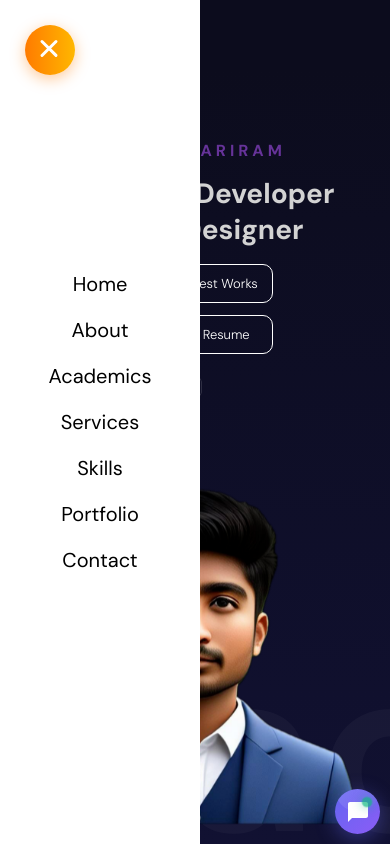
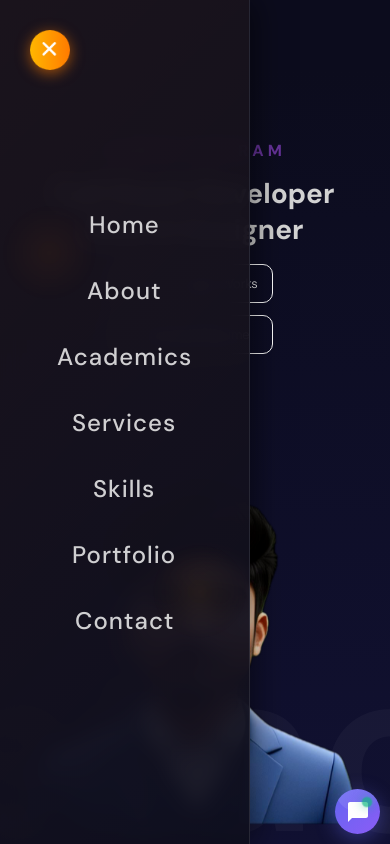
Before and after one commit to Aswin-Hariram/my-portfolio-2.0, a React (Vite) app: page / in a window 390 px wide. Both pictures are taken after a click on the button 50 px from the left and 50 px from the top of the page. Shown: the top 844 px of the page. Built offline with nearby package versions, Linux system fonts and the light colour scheme.

Commit message:
sidebar fixed

```diff
--- a/src/components/hero/hero.scss
+++ b/src/components/hero/hero.scss
@@ -101,7 +101,7 @@
       .buttons {
         display: flex;
         gap: 20px;
-        z-index: 99999;
+        z-index: 8888;
 
         @include tablet {
           gap: 15px;
--- a/src/components/services/Services.jsx
+++ b/src/components/services/Services.jsx
@@ -1,93 +1,65 @@
-import { useRef, useState, useEffect, useMemo } from "react";
+import { useRef, useState, useEffect } from "react";
 import "./services.scss";
 import { motion, useInView } from "framer-motion";
 
-// Create responsive variants based on screen size - with further reduced values
+// Create responsive variants based on screen size
 const getVariants = (isMobile, isTablet) => ({
   initial: {
-    opacity: 0, // Only animate opacity initially for better performance
+    x: isMobile ? -100 : isTablet ? -300 : -500,
+    y: isMobile ? 50 : 100,
+    opacity: 0,
   },
   animate: {
+    x: 0,
     opacity: 1,
+    y: 0,
     transition: {
-      duration: isMobile ? 0.2 : 0.3, // Even shorter duration
-      staggerChildren: isMobile ? 0.03 : 0.08, // Reduced stagger time
-      ease: "easeOut"
+      duration: isMobile ? 0.7 : 1,
+      staggerChildren: isMobile ? 0.08 : 0.1,
     },
   },
 });
 
-// Simplified child variants - separate transforms from opacity
-const getChildVariants = (isMobile, isTablet) => ({
-  initial: {
-    y: isMobile ? 10 : 20,
-    opacity: 0
-  },
-  animate: {
-    y: 0,
-    opacity: 1,
-    transition: {
-      type: "tween", // Using tween instead of spring for more predictable performance
-      duration: 0.3,
-      ease: "easeOut"
-    }
-  }
-});
-
-// Box hover variants with touch-friendly alternatives - simplified
+// Box hover variants with touch-friendly alternatives
 const getBoxVariants = (isMobile, isTablet) => ({
-  initial: { opacity: 0 },
+  initial: { opacity: 0, scale: 0.9 },
   animate: {
     opacity: 1,
-    transition: {
-      duration: 0.2,
-      ease: "easeOut"
-    }
+    scale: 1,
+    transition: { duration: 0.3 }
   },
-  hover: {
+  hover: isMobile || isTablet ? {
+    scale: 1.03,
     backgroundColor: "rgba(211, 211, 211, 0.9)",
     color: "black",
-    transition: {
-      duration: 0.2
-    }
+    transition: { duration: 0.3 }
+  } : {
+    backgroundColor: "lightgray",
+    color: "black"
   }
 });
 
 const Services = () => {
   const ref = useRef();
-  const isInView = useInView(ref, { margin: "-100px", amount: 0.1 }); // Added amount for more precise triggering
+  const isInView = useInView(ref, { margin: "-100px" });
   const [isMobile, setIsMobile] = useState(false);
   const [isTablet, setIsTablet] = useState(false);
 
-  // Debounced resize handler for better performance
+  // Check screen size on mount and resize
   useEffect(() => {
     const checkScreenSize = () => {
       setIsMobile(window.innerWidth <= 738);
       setIsTablet(window.innerWidth > 738 && window.innerWidth <= 1024);
     };
 
-    // Initial check
     checkScreenSize();
+    window.addEventListener("resize", checkScreenSize);
 
-    // Debounced resize handler
-    let timeoutId;
-    const handleResize = () => {
-      clearTimeout(timeoutId);
-      timeoutId = setTimeout(checkScreenSize, 150); // 150ms debounce
-    };
-
-    window.addEventListener("resize", handleResize);
-
-    return () => {
-      window.removeEventListener("resize", handleResize);
-      clearTimeout(timeoutId);
-    };
+    return () => window.removeEventListener("resize", checkScreenSize);
   }, []);
 
-  // Use useMemo for variants to prevent recalculation
-  const variants = useMemo(() => getVariants(isMobile, isTablet), [isMobile, isTablet]);
-  const childVariants = useMemo(() => getChildVariants(isMobile, isTablet), [isMobile, isTablet]);
-  const boxVariants = useMemo(() => getBoxVariants(isMobile, isTablet), [isMobile, isTablet]);
+  const variants = getVariants(isMobile, isTablet);
+  const boxVariants = getBoxVariants(isMobile, isTablet);
 
   // Function to navigate to portfolio section with filter
   const navigateToPortfolio = (serviceType) => {
@@ -120,26 +92,6 @@ const Services = () => {
     }
   };
 
-  // Pre-generate service items to avoid recreation on each render
-  const serviceItems = useMemo(() => [
-    {
-      title: "Custom Web Development",
-      description: "We specialize in building high-performance websites tailored to your business needs, ensuring seamless user experiences."
-    },
-    {
-      title: "Mobile App Development",
-      description: "Create apps that make a real impact. Whether Android or iOS, we develop apps that enhance user engagement and drive business growth."
-    },
-    {
-      title: "AI Solutions",
-      description: "Harness the power of AI for automation, predictive analysis, and personalized experiences that take your business to the next level."
-    },
-    {
-      title: "Cloud & Backend Solutions",
-      description: "Build scalable and secure cloud infrastructure. We provide robust backend solutions that are both reliable and scalable."
-    }
-  ], []);
-
   return (
     <motion.div
       className="services"
@@ -147,14 +99,8 @@ const Services = () => {
       initial="initial"
       ref={ref}
       animate={isInView ? "animate" : "initial"}
-      style={{ willChange: "opacity" }} // More specific willChange
-      layout="position"
     >
-      <motion.div
-        className="textContainer"
-        variants={childVariants}
-        style={{ willChange: "transform, opacity" }}
-      >
+      <motion.div className="textContainer" variants={variants}>
         <p>
           As a developer, my mission is to elevate your brand
           <br /> through cutting-edge technologies and tailored solutions.
@@ -162,17 +108,9 @@ const Services = () => {
         <hr />
       </motion.div>
 
-      <motion.div
-        className="titleContainer"
-        variants={childVariants}
-        style={{ willChange: "transform, opacity" }}
-      >
+      <motion.div className="titleContainer" variants={variants}>
         <div className="title">
-          <img
-            src="/people.webp"
-            alt="People"
-            loading="eager" // Prioritize image loading
-          />
+          <img src="/people.webp" alt="People" />
           <h1>
             <motion.b whileHover={{ color: "orange" }}>Innovative</motion.b> Ideas
           </h1>
@@ -185,19 +123,31 @@ const Services = () => {
         </div>
       </motion.div>
 
-      <motion.div
-        className="listContainer"
-        variants={childVariants}
-        style={{ willChange: "transform, opacity" }}
-      >
-        {serviceItems.map((service, index) => (
+      <motion.div className="listContainer" variants={variants}>
+        {[
+          {
+            title: "Custom Web Development",
+            description: "We specialize in building high-performance websites tailored to your business needs, ensuring seamless user experiences."
+          },
+          {
+            title: "Mobile App Development",
+            description: "Create apps that make a real impact. Whether Android or iOS, we develop apps that enhance user engagement and drive business growth."
+          },
+          {
+            title: "AI Solutions",
+            description: "Harness the power of AI for automation, predictive analysis, and personalized experiences that take your business to the next level."
+          },
+          {
+            title: "Cloud & Backend Solutions",
+            description: "Build scalable and secure cloud infrastructure. We provide robust backend solutions that are both reliable and scalable."
+          }
+        ].map((service, index) => (
           <motion.div
             key={index}
             className="box"
             variants={boxVariants}
             whileHover="hover"
             whileTap={isMobile || isTablet ? "hover" : undefined}
-            style={{ willChange: "background-color, color" }}
           >
             <h2>{service.title}</h2>
             <p>{service.description}</p>
--- a/src/components/sidebar/Sidebar.jsx
+++ b/src/components/sidebar/Sidebar.jsx
@@ -1,34 +1,74 @@
 import { useState, useEffect, useRef } from "react";
-import { motion, AnimatePresence } from "framer-motion";
 import Links from "./links/Links";
 import "./sidebar.scss";
 import ToggleButton from "./toggleButton/ToggleButton";
-
-const variants = {
-  open: {
-    clipPath: "circle(1200px at 50px 50px)",
-    transition: {
-      type: "spring",
-      stiffness: 20,
-    },
-  },
-  closed: {
-    clipPath: "circle(30px at 50px 50px)",
-    transition: {
-      delay: 0.5,
-      type: "spring",
-      stiffness: 400,
-      damping: 40,
-    },
-  },
-};
+import { motion, AnimatePresence } from "framer-motion"; // Import framer-motion
 
 const Sidebar = ({ items = ["Home", "About", "Academics", "Services", "Skills", "Portfolio", "Contact"] }) => {
   const [open, setOpen] = useState(false);
   const [isScrolling, setIsScrolling] = useState(false);
   const [lastScrollY, setLastScrollY] = useState(0);
   const sidebarRef = useRef(null);
-  const scrollTimerRef = useRef(null); // Add this line to store the timer reference
+  const scrollTimerRef = useRef(null);
+
+  // Sidebar animation variants
+  const sidebarVariants = {
+    closed: {
+      x: "-100%",
+      transition: {
+        type: "spring",
+        stiffness: 300,
+        damping: 30,
+        when: "afterChildren",
+        staggerChildren: 0.05,
+      },
+    },
+    open: {
+      x: 0,
+      transition: {
+        type: "spring",
+        stiffness: 300,
+        damping: 30,
+        when: "beforeChildren",
+        staggerChildren: 0.1,
+      },
+    },
+  };
+
+  // Toggle button animation variants
+  const toggleVariants = {
+    initial: { scale: 0.8, opacity: 0 },
+    animate: {
+      scale: 1,
+      opacity: 1,
+      transition: {
+        type: "spring",
+        stiffness: 400,
+        damping: 17
+      }
+    },
+    hover: {
+      scale: 1.1,
+      boxShadow: "0 8px 25px rgba(255, 123, 0, 0.7)",
+      transition: {
+        type: "spring",
+        stiffness: 400,
+        damping: 10
+      }
+    },
+    tap: {
+      scale: 0.95,
+      boxShadow: "0 4px 10px rgba(255, 123, 0, 0.4)"
+    },
+    hidden: {
+      opacity: 0.9,
+      transition: { duration: 0.3 }
+    },
+    visible: {
+      opacity: 1,
+      transition: { duration: 0.3 }
+    }
+  };
 
   useEffect(() => {
     const handleScroll = () => {
@@ -64,8 +104,8 @@ const Sidebar = ({ items = ["Home", "About", "Academics", "Services", "Skills",
     const handleClickOutside = (event) => {
       if (open && sidebarRef.current && !sidebarRef.current.contains(event.target)) {
         // Check if the click is not on the toggle button (which has its own handler)
-        const toggleButton = document.querySelector('.sidebar button');
-        if (!toggleButton.contains(event.target)) {
+        const toggleButton = document.querySelector('.toggle-btn');
+        if (toggleButton && !toggleButton.contains(event.target)) {
           setOpen(false);
         }
       }
@@ -81,19 +121,31 @@ const Sidebar = ({ items = ["Home", "About", "Academics", "Services", "Skills",
   }, [open]);
 
   return (
-    <AnimatePresence>
-      <motion.div
-        className={`sidebar ${isScrolling ? 'hidden' : ''}`}
-        animate={open ? "open" : "closed"}
-        initial={{ opacity: 1 }}
-        exit={{ opacity: 0 }}
-      >
-        <motion.div className="bg" variants={variants} ref={sidebarRef}>
+    <>
+      {/* Sidebar content with AnimatePresence for exit animations */}
+      <AnimatePresence>
+        <motion.div
+          className={`sidebar-content ${isScrolling && !open ? 'hidden' : ''}`}
+          ref={sidebarRef}
+          initial="closed"
+          animate={open ? "open" : "closed"}
+          variants={sidebarVariants}
+          transition={{ type: "spring", stiffness: 300, damping: 30 }}
+        >
           <Links items={items} setOpen={setOpen} />
         </motion.div>
-        <ToggleButton setOpen={setOpen} />
+      </AnimatePresence>
+
+      {/* Toggle button with motion animations */}
+      <motion.div
+        className="toggle-container"
+        initial="initial"
+        animate={isScrolling ? "hidden" : "visible"}
+        variants={toggleVariants}
+      >
+        <ToggleButton setOpen={setOpen} open={open} />
       </motion.div>
-    </AnimatePresence>
+    </>
   );
 };
 
--- a/src/components/sidebar/links/Links.jsx
+++ b/src/components/sidebar/links/Links.jsx
@@ -1,45 +1,53 @@
-import { motion } from "framer-motion";
-
-const variants = {
-  open: {
-    transition: {
-      staggerChildren: 0.1,
-    },
-  },
-  closed: {
-    transition: {
-      staggerChildren: 0.05,
-      staggerDirection: -1,
-    },
-  },
-};
-const itemVariants = {
-  open: {
-    y: 0,
-    opacity: 1,
-  },
-  closed: {
-    y: 50,
-    opacity: 0,
-  },
-};
+import { motion } from "framer-motion"; // Import framer-motion
 
 const Links = ({ items = ["Home", "About", "Academics", "Services", "Skills", "Contact"], setOpen }) => {
+  // Animation variants for links
+  const linkVariants = {
+    closed: {
+      opacity: 0,
+      y: 20,
+      transition: { duration: 0.2 }
+    },
+    open: (i) => ({
+      opacity: 1,
+      y: 0,
+      transition: {
+        delay: i * 0.1,
+        type: "spring",
+        stiffness: 300,
+        damping: 24
+      }
+    }),
+    hover: {
+      scale: 1.1,
+      color: "#ff7b00",
+      textShadow: "0 0 8px rgba(255, 123, 0, 0.5)",
+      y: -5,
+      transition: { type: "spring", stiffness: 400, damping: 10 }
+    },
+    tap: {
+      scale: 0.95,
+      transition: { type: "spring", stiffness: 400, damping: 17 }
+    }
+  };
+
   return (
-    <motion.div className="links" variants={variants}>
-      {items.map((item) => (
+    <div className="links">
+      {items.map((item, i) => (
         <motion.a
           href={`#${item}`}
           key={item}
-          variants={itemVariants}
-          whileHover={{ scale: 1.1 }}
-          whileTap={{ scale: 0.95 }}
-          onClick={() => setOpen(false)} // Close sidebar when a link is clicked
+          className="nav-link"
+          onClick={() => setOpen(false)}
+          variants={linkVariants}
+          custom={i} // Pass index for staggered animations
+          whileHover="hover"
+          whileTap="tap"
         >
           {item}
         </motion.a>
       ))}
-    </motion.div>
+    </div>
   );
 };
 
--- a/src/components/sidebar/sidebar.scss
+++ b/src/components/sidebar/sidebar.scss
@@ -1,30 +1,56 @@
 @import "../../app.scss";
-.sidebar {
-  display: flex;
-  flex-direction: column;
-  align-items: center;
-  justify-content: center;
-  background-color: white;
-  color: black;
-  transition: opacity 0.3s ease;
-  z-index: 10000; // Increased z-index to be higher than other components
+
+// Sidebar content styles
+.sidebar-content {
+  z-index: 10000;
+  position: fixed;
+  top: 0;
+  left: 0;
+  bottom: 0;
+  width: 400px;
+  background: rgba(15, 15, 30, 0.95); // Darker, semi-transparent background
+  color: white; // Changed text color to white
+  backdrop-filter: blur(10px); // Modern blur effect
+  border-right: 1px solid rgba(255, 255, 255, 0.1); // Subtle border
+  box-shadow: 5px 0 30px rgba(0, 0, 0, 0.5); // Enhanced shadow
+  will-change: transform, opacity; // Performance optimization
+  transform: translateZ(0); // Force GPU acceleration
 
   &.hidden {
     opacity: 0;
     pointer-events: none;
   }
 
-  .bg {
-    z-index: 10000; // Increased z-index to be higher than other components
-    position: fixed;
+  @include mobile {
+    width: 250px; // Slightly wider on mobile
+  }
+
+  // Add a subtle gradient overlay
+  &::before {
+    content: '';
+    position: absolute;
     top: 0;
     left: 0;
-    bottom: 0;
-    width: 400px;
-    background: white;
+    width: 100%;
+    height: 100%;
+    background: linear-gradient(135deg, rgba(255, 123, 0, 0.05) 0%, transparent 100%);
+    pointer-events: none;
+  }
 
-    @include mobile {
-      width: 200px;
+  // Add floating particles for visual interest
+  &::after {
+    content: '';
+    position: absolute;
+    top: 0;
+    left: 0;
+    width: 100%;
+    height: 100%;
+    background-image:
+      radial-gradient(circle at 20% 30%, rgba(255, 123, 0, 0.1) 0%, transparent 8%),
+      radial-gradient(circle at 80% 70%, rgba(255, 183, 0, 0.1) 0%, transparent 8%);
+    pointer-events: none;
+    opacity: 0.7;
+    animation: pulse 8s ease-in-out infinite alternate;
   }
 
   .links {
@@ -35,36 +61,88 @@
     flex-direction: column;
     align-items: center;
     justify-content: center;
-      gap: 20px;
+    gap: 25px; // Increased gap
+    padding: 20px;
 
     a {
       font-size: 40px;
+      font-weight: 500; // Medium weight
+      letter-spacing: 1px; // Subtle letter spacing
+      color: rgba(255, 255, 255, 0.8); // Slightly transparent white
+      text-decoration: none;
+      position: relative;
+      padding: 5px 10px;
+      will-change: transform, color; // Performance optimization
+
+      // Modern underline effect
+      &::after {
+        content: '';
+        position: absolute;
+        bottom: -2px;
+        left: 0;
+        width: 0;
+        height: 2px;
+        background: linear-gradient(90deg, #ff7b00, #ffb700);
+        transition: width 0.3s ease;
+        border-radius: 2px;
+        box-shadow: 0 0 8px rgba(255, 123, 0, 0.5);
+      }
+
+      &:hover {
+        color: #ff7b00;
+        text-shadow: 0 0 15px rgba(255, 123, 0, 0.5);
+
+        &::after {
+          width: 100%;
+        }
+      }
+
+      &:active {
+        transform: translateY(0);
+      }
 
       @include mobile {
-          font-size: 20px;
+        font-size: 24px; // Slightly larger on mobile
       }
     }
   }
 }
 
-  button {
-    z-index: 99999; // Significantly increased z-index to ensure it's above all other elements
+// Toggle button container - separate from sidebar content
+.toggle-container {
   position: fixed;
+  top: 25px;
+  left: 25px;
+  z-index: 99999;
+  transition: opacity 0.3s ease;
+
+  &.hidden {
+    opacity: 0.9;
+    pointer-events: auto;
+  }
+}
+
+// Toggle button styles
+.toggle-btn {
   width: 50px;
   height: 50px;
   border-radius: 50%;
-    position: fixed;
-    top: 25px;
-    left: 25px;
   background: linear-gradient(90deg, #ff7b00, #ffb700);
   border: none;
   cursor: pointer;
-    box-shadow: 0 4px 15px rgba(255, 123, 0, 0.4);
+  box-shadow: 0 4px 15px rgba(255, 123, 0, 0.6);
   display: flex;
   align-items: center;
   justify-content: center;
   transition: all 0.3s ease;
-    pointer-events: auto !important; // Force pointer events to be enabled
+  will-change: transform, box-shadow; // Performance optimization
+
+  // Add subtle pulsing animation
+  animation: pulse-subtle 3s infinite alternate;
+
+  &.open {
+    background: linear-gradient(90deg, #ffb700, #ff7b00); // Reverse gradient when open
+  }
 
   &:hover {
     transform: translateY(-3px);
@@ -76,4 +154,33 @@
     box-shadow: 0 4px 10px rgba(255, 123, 0, 0.3);
   }
 }
+
+// Animation keyframes
+@keyframes pulse {
+  0%, 100% {
+    opacity: 0.5;
+    transform: scale(1);
   }
+  50% {
+    opacity: 0.8;
+    transform: scale(1.05);
+  }
+}
+
+@keyframes pulse-subtle {
+  0% {
+    box-shadow: 0 4px 15px rgba(255, 123, 0, 0.4);
+  }
+  100% {
+    box-shadow: 0 4px 20px rgba(255, 123, 0, 0.7);
+  }
+}
+
+@keyframes float {
+  0%, 100% {
+    transform: translateY(0);
+  }
+  50% {
+    transform: translateY(-10px);
+  }
+}
--- a/src/components/sidebar/toggleButton/ToggleButton.jsx
+++ b/src/components/sidebar/toggleButton/ToggleButton.jsx
@@ -1,39 +1,55 @@
-import { motion } from "framer-motion";
+import { motion } from "framer-motion"; // Import framer-motion
 
-const ToggleButton = ({ setOpen }) => {
+const ToggleButton = ({ setOpen, open }) => {
+  // Path animation variants
+  const pathVariants = {
+    closed: {
+      pathLength: 1,
+      transition: { duration: 0.5 }
+    },
+    open: {
+      pathLength: 1,
+      transition: { duration: 0.5 }
+    }
+  };
+
   return (
-    <button onClick={() => setOpen((prev) => !prev)}>
+    <motion.button
+      onClick={() => setOpen((prev) => !prev)}
+      className={`toggle-btn ${open ? 'open' : 'closed'}`}
+      whileHover={{ scale: 1.1, boxShadow: "0 8px 25px rgba(255, 123, 0, 0.7)" }}
+      whileTap={{ scale: 0.95 }}
+      transition={{ type: "spring", stiffness: 400, damping: 17 }}
+    >
       <svg width="23" height="23" viewBox="0 0 23 23">
         <motion.path
           strokeWidth="3"
-          stroke="white" // Changed to white for better contrast
+          stroke="white"
           strokeLinecap="round"
-          variants={{
-            closed: { d: "M 2 2.5 L 20 2.5" },
-            open: { d: "M 3 16.5 L 17 2.5" },
-          }}
+          d={open ? "M 3 16.5 L 17 2.5" : "M 2 2.5 L 20 2.5"}
+          variants={pathVariants}
+          initial={false}
+          animate={open ? "open" : "closed"}
         />
         <motion.path
           strokeWidth="3"
-          stroke="white" // Changed to white
+          stroke="white"
           strokeLinecap="round"
           d="M 2 9.423 L 20 9.423"
-          variants={{
-            closed: { opacity: 1 },
-            open: { opacity: 0 },
-          }}
+          animate={{ opacity: open ? 0 : 1 }}
+          transition={{ duration: 0.2 }}
         />
         <motion.path
           strokeWidth="3"
-          stroke="white" // Changed to white
+          stroke="white"
           strokeLinecap="round"
-          variants={{
-            closed: { d: "M 2 16.346 L 20 16.346" },
-            open: { d: "M 3 2.5 L 17 16.346" },
-          }}
+          d={open ? "M 3 2.5 L 17 16.346" : "M 2 16.346 L 20 16.346"}
+          variants={pathVariants}
+          initial={false}
+          animate={open ? "open" : "closed"}
         />
       </svg>
-    </button>
+    </motion.button>
   );
 };
 
```
Lines whose indentation alone changed are shown as unchanged.
